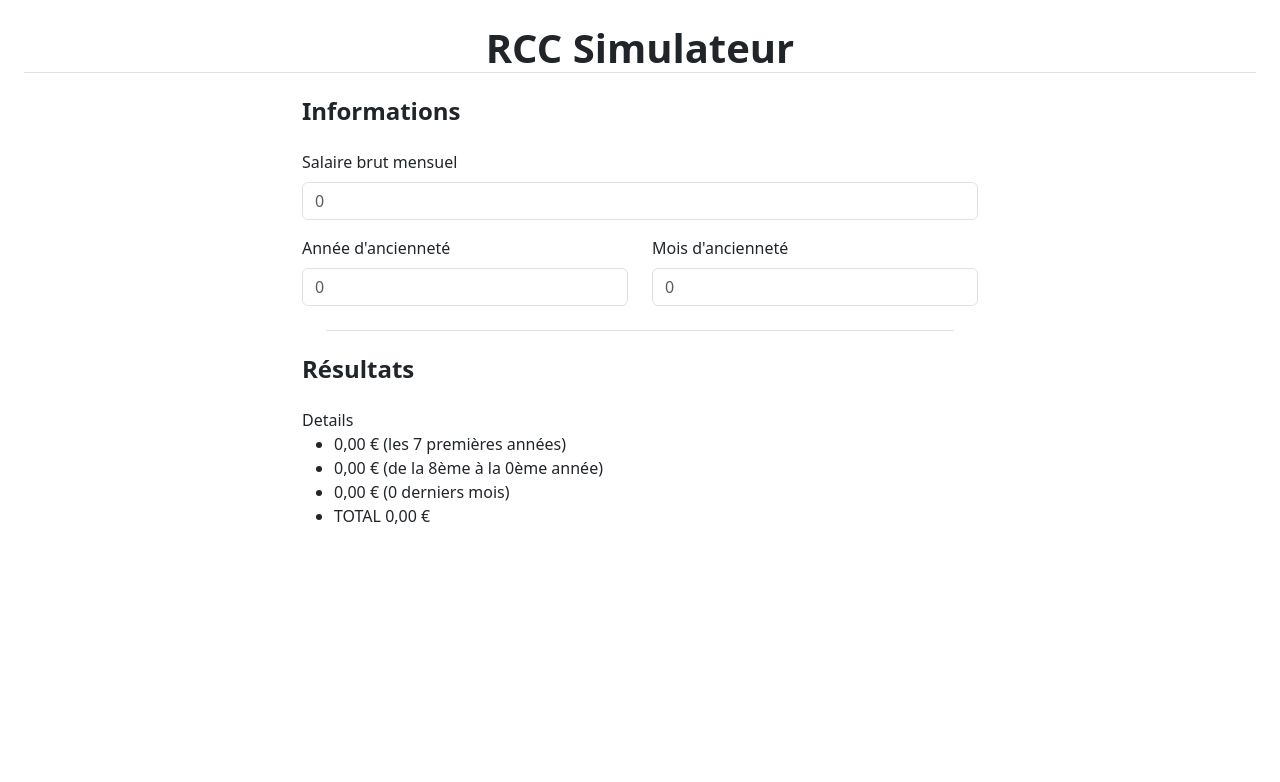
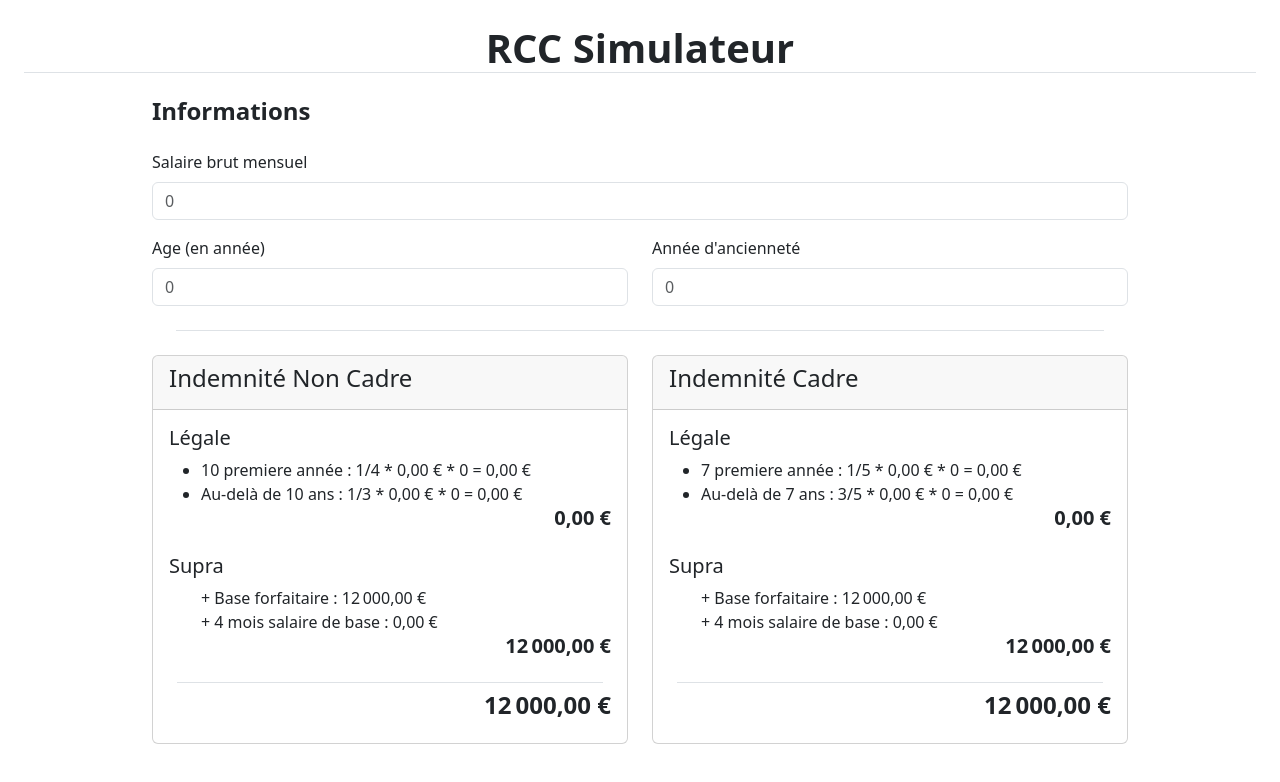
Before and after one commit to mickael-martins-dev/rcc-simulator-sercel, a React (Vite) app: page / in a window 1280 px wide. Shown: the top 782 px of the page. Built offline with nearby package versions, Linux system fonts and the light colour scheme.

Commit message:
dev: Update for comparaison

```diff
--- a/src/App.tsx
+++ b/src/App.tsx
@@ -2,7 +2,7 @@ import RCCEngine from './components/RCCEngineComponent';
 
 const App = () => {
   return (
-    <div className='container' style={{ maxWidth: '700px' }}>
+    <div className='container' style={{ maxWidth: '1000px' }}>
       <RCCEngine />
     </div>
   )
--- a/src/components/RCCEngineComponent.tsx
+++ b/src/components/RCCEngineComponent.tsx
@@ -1,5 +1,5 @@
 import { useState } from "react";
-import { Col, Form, Row } from "react-bootstrap";
+import { Card, Col, Form, Row } from "react-bootstrap";
 
 const CurrencyFormater = Intl.NumberFormat('fr-Fr', {
     style: 'currency',
@@ -11,28 +11,49 @@ interface IResult {
     sum: number
 }
 
+export const DEFAULT_BASE_FORFATAIRE = 12000;
+
 const RCCEngine = () => {
 
     const [salary, setSalary] = useState(0);
     const [year, setYear] = useState(0);
-    const [mounth, setMounth] = useState(0);
-    //const [cadre, setCadre] = useState(true);
+    const [employeeAge, setEmployeeAge] = useState(0);
 
     const computeCadreSection = (): IResult => {
 
         const step1 = 1 / 5 * salary * Math.min(year, 7); // 0-7 ans
-        const step2 = 3 / 5 * salary * Math.max(0, year - 7); // >8 ans
-        const step3 = 3 / 5 * salary * (mounth / 12); // residuel des mois
-        const sum = step1 + step2 + step3;
+        const step2 = 3 / 5 * salary * Math.max(0, year - 7); // >7 ans
+        const factor = employeeAge > 55 ? 1.3 : employeeAge > 50 ? 1.2 : 1;
+        const sum = step1 + step2;
+
+        const total = CurrencyFormater.format(sum * factor + DEFAULT_BASE_FORFATAIRE + (salary * 4));
 
         const result2 = <>
-            Details
+            <h5> Légale </h5>
             <ul>
-                <li> {CurrencyFormater.format(step1)} (les 7 premières années) </li>
-                <li> {CurrencyFormater.format(step2)} (de la 8ème à la {year}ème année) </li>
-                <li> {CurrencyFormater.format(step3)} ({mounth} derniers mois) </li>
-                <li> TOTAL {CurrencyFormater.format(sum)} </li>
+                <li> 7 premiere année : 1/5 * {CurrencyFormater.format(salary)} *  {Math.min(year, 7)}  = {CurrencyFormater.format(step1)}  </li>
+                <li> Au-delà de 7 ans : 3/5 * {CurrencyFormater.format(salary)} *  {Math.max(0, year - 7)} = {CurrencyFormater.format(step2)}  </li>
+                {(factor > 1) && <li> Coefficient d'ancienneté {(factor * 100) % 100} % </li>}
+                <p className="d-flex justify-content-end">
+                    <h5 style={{ fontWeight: 600 }}> {CurrencyFormater.format(sum * factor)} </h5>
+                </p>
+
             </ul>
+
+            <h5> Supra </h5>
+            <ul>
+                <p className="m-0"> + Base forfaitaire : {CurrencyFormater.format(DEFAULT_BASE_FORFATAIRE)}  </p>
+                <p className="m-0"> + 4 mois salaire de base : {CurrencyFormater.format(salary * 4)}  </p>
+                <p className="d-flex justify-content-end">
+                    <h5 style={{ fontWeight: 600 }}> {CurrencyFormater.format(DEFAULT_BASE_FORFATAIRE + salary * 4)} </h5>
+                </p>
+            </ul>
+
+            <div className="border-bottom m-2"> </div>
+            <div className="d-flex justify-content-end">
+                <h4 style={{ fontWeight: 600 }}> {total} </h4>
+            </div>
+
         </>;
 
         return {
@@ -41,34 +62,99 @@ const RCCEngine = () => {
         }
     }
 
-    const textSection = computeCadreSection();
+    const computeNonCadreSection = (): IResult => {
+
+        const step1 = 1 / 4 * salary * Math.min(year, 10); // 0-10 ans
+        const step2 = 1 / 3 * salary * Math.max(0, year - 10); // > 10 ans
+        const sum = step1 + step2;
+
+        const total = CurrencyFormater.format(sum + DEFAULT_BASE_FORFATAIRE + (salary * 4));
+
+        const result2 = <>
+            <h5> Légale </h5>
+            <ul>
+                <li> 10 premiere année : 1/4 * {CurrencyFormater.format(salary)} *  {Math.min(year, 10)}  = {CurrencyFormater.format(step1)}  </li>
+                <li> Au-delà de 10 ans : 1/3 * {CurrencyFormater.format(salary)} *  {Math.max(0, year - 10)} = {CurrencyFormater.format(step2)}  </li>
+                <p className="d-flex justify-content-end">
+                    <h5 style={{ fontWeight: 600 }}> {CurrencyFormater.format(sum)} </h5>
+                </p>
+
+            </ul>
+
+            <h5> Supra </h5>
+            <ul>
+                <p className="m-0"> + Base forfaitaire : {CurrencyFormater.format(DEFAULT_BASE_FORFATAIRE)}  </p>
+                <p className="m-0"> + 4 mois salaire de base : {CurrencyFormater.format(salary * 4)}  </p>
+                <p className="d-flex justify-content-end">
+                    <h5 style={{ fontWeight: 600 }}> {CurrencyFormater.format(DEFAULT_BASE_FORFATAIRE + salary * 4)} </h5>
+                </p>
+            </ul>
+
+            <div className="border-bottom m-2"> </div>
+            <div className="d-flex justify-content-end">
+                <h4 style={{ fontWeight: 600 }}> {total} </h4>
+            </div>
+        </>
+
+        return {
+            element: <> {result2}</>,
+            sum: sum
+        }
+
+    }
+
+    const cadreSection = computeCadreSection();
+    const nonCadreSection = computeNonCadreSection();
+
     return (
 
         <>
-            <h4 className="mb-4" style={{fontWeight: 600}}> Informations </h4>
+            <h4 className="mb-4" style={{ fontWeight: 600 }}> Informations </h4>
             <Form>
                 <Form.Group className="mb-3">
                     <Form.Label> Salaire brut mensuel </Form.Label>
                     <Form.Control type="number" placeholder="0" onChange={(event) => setSalary(Number(event.target.value))} />
                 </Form.Group>
 
+
                 <Form.Group className="mb-3">
                     <Row>
+                        <Col>
+                            <Form.Label> Age (en année) </Form.Label>
+                            <Form.Control type="number" placeholder="0" onChange={(event) => setEmployeeAge(Number(event.target.value))} />
+                        </Col>
                         <Col>
                             <Form.Label> Année d'ancienneté </Form.Label>
                             <Form.Control type="number" placeholder="0" onChange={(event) => setYear(Number(event.target.value))} />
                         </Col>
-                        <Col>
-                            <Form.Label> Mois d'ancienneté </Form.Label>
-                            <Form.Control type="number" placeholder="0" onChange={(event) => setMounth(Number(event.target.value))} />
-                        </Col>
                     </Row>
                 </Form.Group>
+
             </Form>
+
             <div className="border-bottom m-4" />
 
-            <h4 className="mb-4" style={{fontWeight: 600}}> Résultats </h4>
-            {textSection.element}
+            <Row>
+
+                <Col>
+                    <Card>
+                        <Card.Header><h4> Indemnité Non Cadre </h4> </Card.Header>
+                        <Card.Body>
+                            {nonCadreSection.element}
+                        </Card.Body>
+                    </Card>
+                </Col>
+                <Col>
+                    <Card>
+                        <Card.Header><h4> Indemnité Cadre </h4> </Card.Header>
+                        <Card.Body>
+                            {cadreSection.element}
+                        </Card.Body>
+                    </Card>
+                </Col>
+            </Row>
+
+
         </>
 
         // result section
--- a/vite.config.ts
+++ b/vite.config.ts
@@ -4,5 +4,7 @@ import { viteSingleFile } from "vite-plugin-singlefile"
 
 // https://vitejs.dev/config/
 export default defineConfig({
-  plugins: [react(), viteSingleFile()],
+  plugins: [react(), viteSingleFile({
+    useRecommendedBuildConfig: true
+  })],
 })
```
